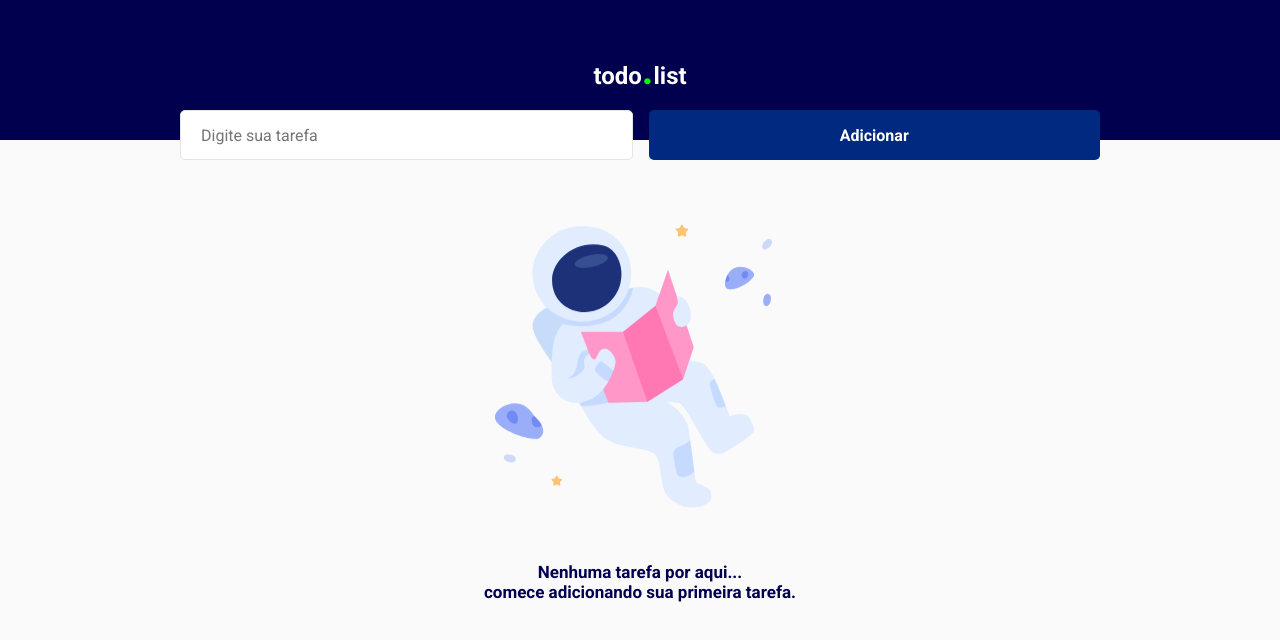
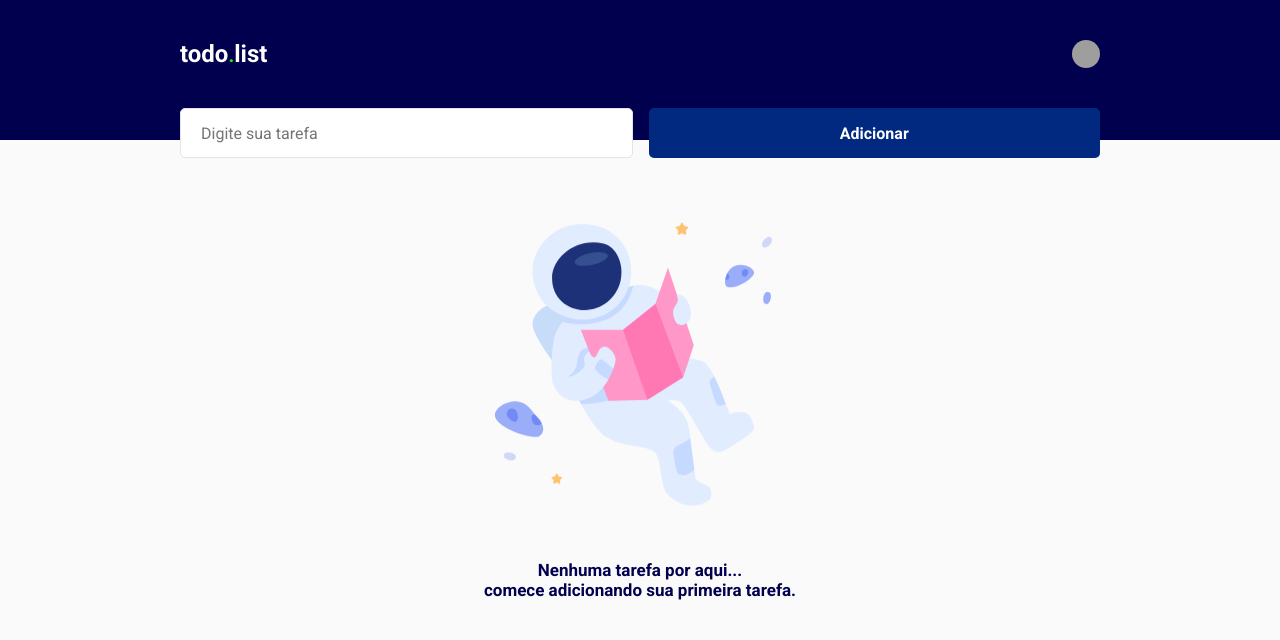
Before and after one commit to ronaldprofile/todolist-with-reactjs, a React (Create React App) app: page / in a window 1280 px wide. Shown: the top 640 px of the page. Built offline with nearby package versions, Linux system fonts and the light colour scheme; no server answers; grey boxes are pictures that could not be loaded.

Commit message:
I created a Login component, and used the firebase authentication service to log into the app. I created the Profile component to receive the user's account information.

```diff
--- a/src/components/AddTodo/styles.ts
+++ b/src/components/AddTodo/styles.ts
@@ -1,14 +1,12 @@
 import styled from "styled-components";
 
 export const Container = styled.div`
-  margin-top: -3rem;
   font-size: 1.6rem;
 
   form {
     > div {
       display: flex;
       align-items: center;
-      justify-content: space-between;
       gap: 1.6rem;
 
       > input {
@@ -19,9 +17,8 @@ export const Container = styled.div`
     }
   }
 
-  @media (max-width: 360px) {
+  @media (max-width: 768px) {
     form {
-      font-size: 1.4rem;
       > div {
         display: flex;
         flex-direction: column;
--- a/src/components/Button/index.tsx
+++ b/src/components/Button/index.tsx
@@ -1,11 +1,9 @@
-import { ReactNode } from "react";
+import { ButtonHTMLAttributes } from "react";
 
 import { Container } from "./styles";
 
-interface ButtonProps {
-  children: ReactNode;
+interface ButtonProps extends ButtonHTMLAttributes<HTMLButtonElement> {}
+
+export function Button({ children, ...rest }: ButtonProps) {
+  return <Container {...rest}>{children}</Container>;
 }
-
-export function Button({ children }: ButtonProps) {
-  return <Container>{children}</Container>;
-}
--- a/src/components/Layout/index.tsx
+++ b/src/components/Layout/index.tsx
@@ -1,14 +1,16 @@
 import { useEffect, useState } from "react";
+import { useAuth } from "../../contexts/AuthContext";
 import { toast } from "react-toastify";
 
 import { AddTodo } from "../AddTodo";
-import { Todos } from "../Todos";
 import { Todo } from "../Todo";
 import { NoTodos } from "../NoTodos";
 import { Modal } from "../Modal";
+import { Logo } from "../Logo";
+import { Profile } from "../Profile";
 
-import { Container, Header } from "./styles";
-import { Logo } from "../Logo";
+import { Container, Header, Heading, Todos } from "./styles";
+
 interface ICurrentTodoState {
   content: string;
   isCompleted: boolean;
@@ -20,6 +22,8 @@ export function Layout() {
   const [isModalActive, setIsModalActive] = useState(false);
   const [currentKeyTodoHasModalEditOpen, setCurrentKeyTodoHasModalEditOpen] =
     useState("");
+
+  const { user } = useAuth();
 
   useEffect(() => {
     const data = JSON.parse(localStorage.getItem("@todo.l")!);
@@ -69,11 +73,13 @@ export function Layout() {
   }
 
   return (
-    <div>
-      <Header>
+    <>
+      <Header />
+      <Container>
+        <Heading>
           <Logo />
-      </Header>
-      <Container>
+          <Profile user={user} />
+        </Heading>
         <AddTodo addTodoOnState={addTodoOnState} />
 
         {todos.length <= 0 && <NoTodos />}
@@ -89,7 +95,6 @@ export function Layout() {
             />
           ))}
         </Todos>
-      </Container>
 
         {isModalActive && (
           <Modal
@@ -98,6 +103,7 @@ export function Layout() {
             closeModal={closeModal}
           />
         )}
-    </div>
+      </Container>
+    </>
   );
 }
--- a/src/components/Layout/styles.ts
+++ b/src/components/Layout/styles.ts
@@ -1,25 +1,33 @@
 import styled from "styled-components";
 
 export const Header = styled.header`
-  width: 100%;
   min-height: 14rem;
-
-  display: flex;
-  justify-content: center;
-  align-items: center;
-
   background-color: #00004f;
 `;
 
 export const Container = styled.div`
   max-width: 920px;
-  margin: 0 auto;
+  margin: -10rem auto 0;
 
-  @media (max-width: 767px) {
-    max-width: 90%;
-  }
+  display: flex;
+  flex-direction: column;
 
-  @media screen and (min-width: 768px) and (max-width: 1023px) {
+  @media screen and (min-width: 320px) and (max-width: 1023px) {
     max-width: 90%;
   }
 `;
+
+export const Heading = styled.div`
+  margin-bottom: 4rem;
+  display: flex;
+  justify-content: space-between;
+  align-items: center;
+`;
+
+export const Todos = styled.div`
+  margin-top: 6rem;
+
+  display: flex;
+  flex-direction: column;
+  gap: 1.6rem;
+`;
--- /dev/null
+++ b/src/components/Login/styles.ts
@@ -0,0 +1,41 @@
+import styled from "styled-components";
+
+export const Container = styled.div`
+  height: 100vh;
+
+  margin: 0 auto;
+  background-color: #121214;
+
+  display: flex;
+  justify-content: center;
+  align-items: center;
+  gap: 3.4rem;
+  text-align: center;
+`;
+
+export const Content = styled.div`
+  padding: 6.4rem 3.2rem;
+  background: #202024;
+
+  border-radius: 5px;
+
+  button {
+    display: flex;
+    align-items: center;
+    gap: 0.8rem;
+  }
+`;
+
+export const InviteCard = styled.div`
+  max-width: 400px;
+  display: flex;
+  flex-direction: column;
+`;
+
+export const Title = styled.h1`
+  margin-top: 1.2rem;
+  font-size: 5.4rem;
+  line-height: 6.4rem;
+
+  color: #e1e1e6;
+`;
--- a/src/components/Logo/styles.ts
+++ b/src/components/Logo/styles.ts
@@ -1,12 +1,16 @@
 import styled from "styled-components";
 
 export const Container = styled.h1`
-  text-align: center;
   font-size: 2.4rem;
+  font-weight: 700;
   color: #fff;
 
   span {
-    font-size: 4rem;
+    font-size: 2rem;
     color: #00ff00;
   }
+
+  @media (max-width: 360px) {
+    font-size: 1.6rem;
+  }
 `;
--- /dev/null
+++ b/src/components/Profile/index.tsx
@@ -0,0 +1,25 @@
+import { Container, Image } from "./styles";
+
+interface IUser {
+  name: string;
+  avatar: string;
+}
+
+interface IProfileProps {
+  user: IUser | undefined;
+}
+
+export function Profile({ user }: IProfileProps) {
+  return (
+    <Container>
+      <strong>{user?.name || ""}</strong>
+      <Image
+        src={
+          user?.avatar ||
+          "https://images-apilist-fun.sfo2.cdn.digitaloceanspaces.com/adorable_avatars_api.png"
+        }
+        alt={user?.name}
+      />
+    </Container>
+  );
+}
--- /dev/null
+++ b/src/components/Profile/styles.ts
@@ -0,0 +1,25 @@
+import styled from "styled-components";
+
+export const Container = styled.div`
+  display: flex;
+  align-items: center;
+  gap: 0.8rem;
+
+  strong {
+    font-size: 1.6rem;
+    font-weight: 500;
+    color: #fff;
+  }
+
+  @media (max-width: 360px) {
+    strong {
+      font-size: 1.4rem;
+    }
+  }
+`;
+
+export const Image = styled.img`
+  width: 2.8rem;
+  height: 2.8rem;
+  clip-path: circle();
+`;
--- a/src/components/Todo/styles.ts
+++ b/src/components/Todo/styles.ts
@@ -39,7 +39,6 @@ export const Container = styled.div<IContainerProps>`
   }
 
   strong {
-    max-width: 60%;
     word-wrap: break-word;
     text-decoration: ${props => props.isCompleted && "line-through"};
     color: ${props => props.isCompleted && "#747474"};
@@ -51,22 +50,29 @@ export const Container = styled.div<IContainerProps>`
     gap: 1.8rem;
   }
 
+  @media (max-width: 360px) {
+    font-size: 1.4rem;
+  }
+
   @media (max-width: 768px) {
-    padding: 1.4rem;
-    font-size: 1.6rem;
-
     display: flex;
     flex-direction: column;
     gap: 2rem;
 
     strong {
+      width: 100% !important;
       order: 1;
-      text-align: center;
+      word-wrap: normal;
     }
 
     .actions {
+      width: 100%;
       padding: 0.8rem 0;
       position: relative;
+
+      display: flex;
+      justify-content: space-between;
+      align-items: center;
 
       &::after {
         content: "";
@@ -79,15 +85,6 @@ export const Container = styled.div<IContainerProps>`
         width: 100%;
         background-color: #eeeeee;
       }
-    }
-  }
-
-  @media (max-width: 360px) {
-    font-size: 1.4rem;
-
-    strong {
-      max-width: 90%;
-      word-wrap: normal;
     }
   }
 `;
--- a/src/components/Todos/index.tsx
+++ /dev/null
@@ -1,10 +0,0 @@
-import { ReactNode } from "react";
-import { Container } from "./styles";
-
-interface ITodosProps {
-  children: ReactNode;
-}
-
-export function Todos({ children }: ITodosProps) {
-  return <Container>{children}</Container>;
-}
--- a/src/components/Todos/styles.ts
+++ /dev/null
@@ -1,9 +0,0 @@
-import styled from "styled-components";
-
-export const Container = styled.div`
-  margin-top: 6rem;
-
-  display: flex;
-  flex-direction: column;
-  gap: 1.6rem;
-`;
```
Also changed, not shown: src/components/Login/index.tsx (added, +37 -0 lines). Lines whose indentation alone changed are shown as unchanged.
